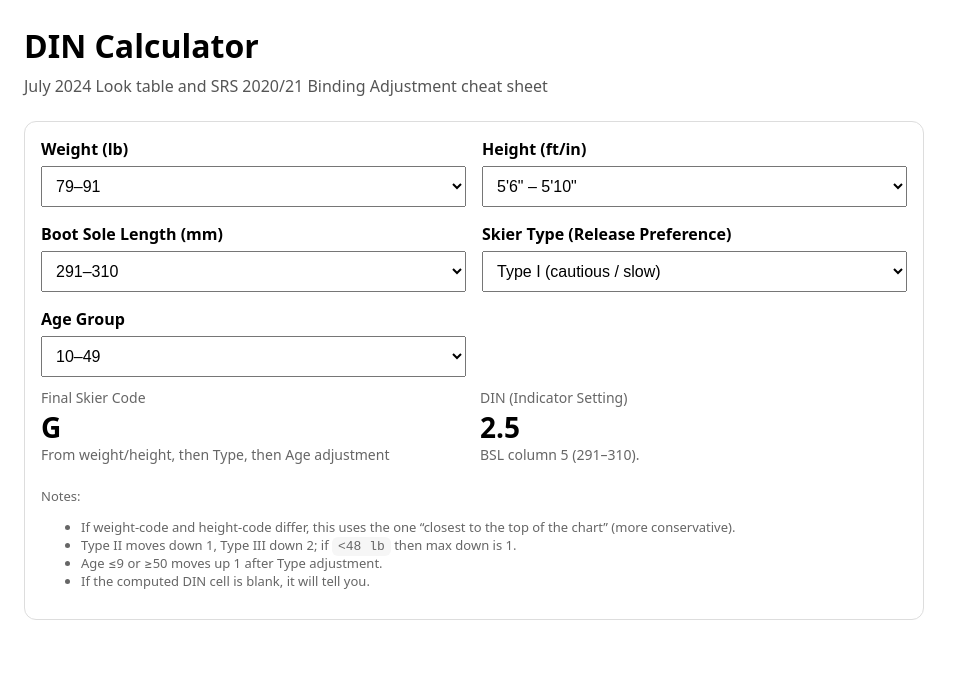
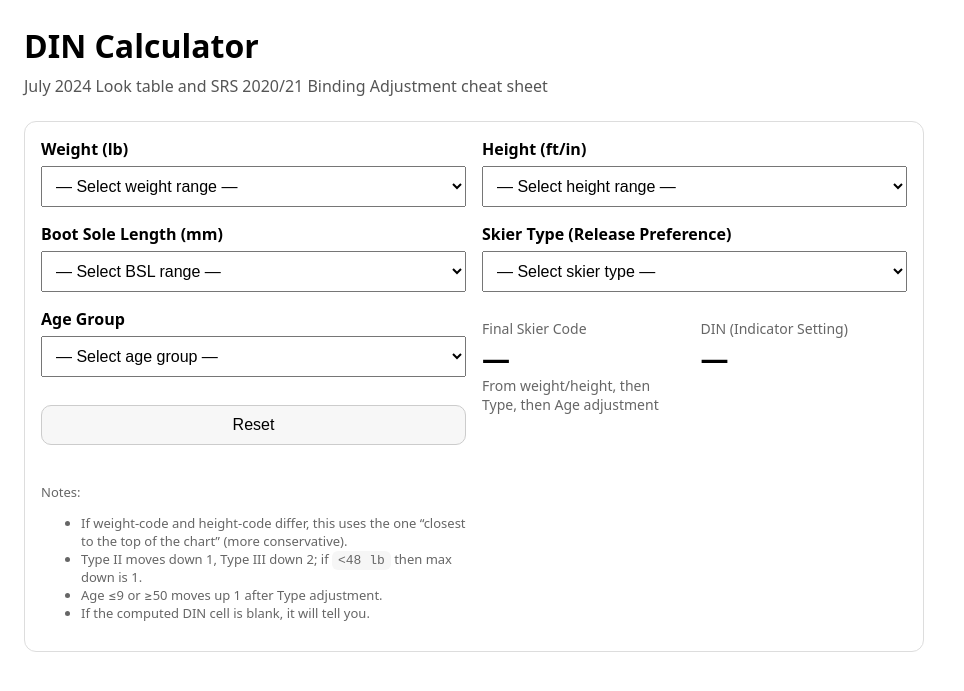
Before and after one commit to jpangburn/jpangburn.github.io, a Jekyll site: the page skischool_din_computer.html, which Jekyll copies as it is, in a window 1280 px wide. Shown: the top 691 px of the page, without its empty margins (0-964 px from the left). Built offline with Jekyll 4.4.1, drawn with Linux system fonts in a browser that asks for light colours; some of the changed lines change nothing that is shown.

Commit message:
change din computer to have injured skier type

```diff
--- a/skischool_din_computer.html
+++ b/skischool_din_computer.html
@@ -45,7 +45,9 @@
       <div>
         <label for="type">Skier Type (Release Preference)</label>
         <select id="type">
-          <option value="I" selected>Type I (cautious / slow)</option>
+          <option value="" selected>— Select skier type —</option>
+          <option value="-I">Type -I (injured)</option>
+          <option value="I">Type I (cautious / slow)</option>
           <option value="II">Type II (average)</option>
           <option value="III">Type III (fast / aggressive)</option>
         </select>
@@ -54,10 +56,14 @@
       <div>
         <label for="age">Age Group</label>
         <select id="age">
+          <option value="" selected>— Select age group —</option>
           <option value="u9">9 and under</option>
-          <option value="10_49" selected>10–49</option>
+          <option value="10_49">10–49</option>
           <option value="50p">50 and over</option>
         </select>
+            <div>
+        <label>&nbsp;</label>
+        <button id="resetBtn" type="button" style="width:100%; padding:10px; font-size:16px; border-radius:10px; border:1px solid #ccc; background:#f7f7f7; cursor:pointer;">Reset</button>
       </div>
     </div>
 
@@ -183,11 +189,21 @@
 }
 
 function compute() {
-  const weightIdx = parseInt(document.getElementById("weight").value, 10);
-  const heightIdx = parseInt(document.getElementById("height").value, 10);
-  const bslCol = parseInt(document.getElementById("bsl").value, 10);
+  const weightVal = document.getElementById("weight").value;
+  const heightVal = document.getElementById("height").value;
+  const bslVal = document.getElementById("bsl").value;
   const skierType = document.getElementById("type").value;
   const age = document.getElementById("age").value;
+
+  // Don't compute until everything is explicitly selected.
+  if (weightVal === "" || heightVal === "" || bslVal === "" || skierType === "" || age === "") {
+    clearOutput();
+    return;
+  }
+
+  const weightIdx = parseInt(weightVal, 10);
+  const heightIdx = parseInt(heightVal, 10);
+  const bslCol = parseInt(bslVal, 10);
 
   const weight = WEIGHT_OPTIONS[weightIdx];
   const height = HEIGHT_OPTIONS[heightIdx];
@@ -199,6 +215,8 @@
   let typeDelta = 0;
   if (skierType === "II") typeDelta = +1;
   if (skierType === "III") typeDelta = +2;
+  // for injured skiers, move up one instead
+  if (skierType === "-I") typeDelta = -1;
 
   // Special rule: if skiers < 48 lb, move down one row maximum
   if (weight.lt48 && typeDelta > 1) typeDelta = 1;
@@ -237,27 +255,59 @@
 /**
  * ===== INIT UI =====
  */
-function fillSelect(id, options, defaultIdx = 0) {
+function clearOutput() {
+  document.getElementById("finalCode").textContent = "—";
+  document.getElementById("din").textContent = "—";
+  document.getElementById("dinNote").textContent = "";
+  const warning = document.getElementById("warning");
+  warning.style.display = "none";
+  warning.textContent = "";
+}
+
+// Fill a <select> with a blank placeholder + options.
+// Defaults to blank (forces explicit selection).
+function fillSelect(id, options, placeholderText = "— Select —") {
   const sel = document.getElementById(id);
   sel.innerHTML = "";
+
+  const ph = document.createElement("option");
+  ph.value = "";
+  ph.textContent = placeholderText;
+  ph.selected = true;
+  sel.appendChild(ph);
+
   options.forEach((o, idx) => {
     const opt = document.createElement("option");
     opt.value = idx;
     opt.textContent = o.label;
     sel.appendChild(opt);
   });
-  sel.value = defaultIdx;
+
+  sel.value = "";
 }
 
-fillSelect("weight", WEIGHT_OPTIONS, 6); // default ~67–78
-fillSelect("height", HEIGHT_OPTIONS, 3); // default ~5'6–5'10
-fillSelect("bsl", BSL_OPTIONS, 4);       // default ~291–310
+function resetForm() {
+  document.getElementById("weight").value = "";
+  document.getElementById("height").value = "";
+  document.getElementById("bsl").value = "";
+  document.getElementById("type").value = "";
+  document.getElementById("age").value = "";
+  clearOutput();
+}
 
+fillSelect("weight", WEIGHT_OPTIONS, "— Select weight range —");
+fillSelect("height", HEIGHT_OPTIONS, "— Select height range —");
+fillSelect("bsl", BSL_OPTIONS, "— Select BSL range —");
+
+// If user changes anything, attempt compute (it will no-op until everything is set)
 ["weight","height","bsl","type","age"].forEach(id => {
   document.getElementById(id).addEventListener("change", compute);
 });
 
-compute();
+document.getElementById("resetBtn").addEventListener("click", resetForm);
+
+// Start blank.
+resetForm();
 </script>
 </body>
 </html>
```
